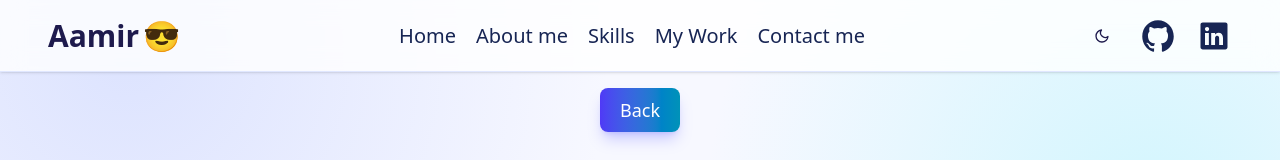
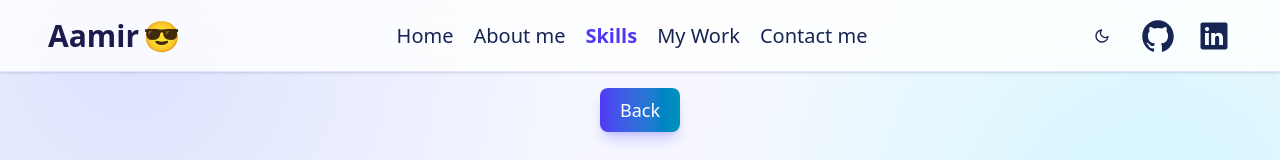
Before and after one commit to aamirhashmi98/my-portfolio, a Next.js app: page /skills/1 in a window 1280 px wide. Shown: the top 160 px of the page. Built offline with nearby package versions, Linux system fonts and the light colour scheme.

Commit message:
fix navbar-skills navigation issue

```diff
--- a/src/component/Navbar/index.js
+++ b/src/component/Navbar/index.js
@@ -33,7 +33,9 @@ const Navbar = () => {
     document.documentElement.classList.toggle("dark", nextTheme === "dark");
   };
   const renderedNavLinks = navLinks.map((link) => {
-    const isActive = pathname === link.href;
+    const isActive =
+      pathname === link.href ||
+      (link.href !== "/" && pathname.startsWith(`${link.href}/`));
     return (
       <div key={link.label} className="transition-colors hover:text-indigo-600">
         <Link
```
